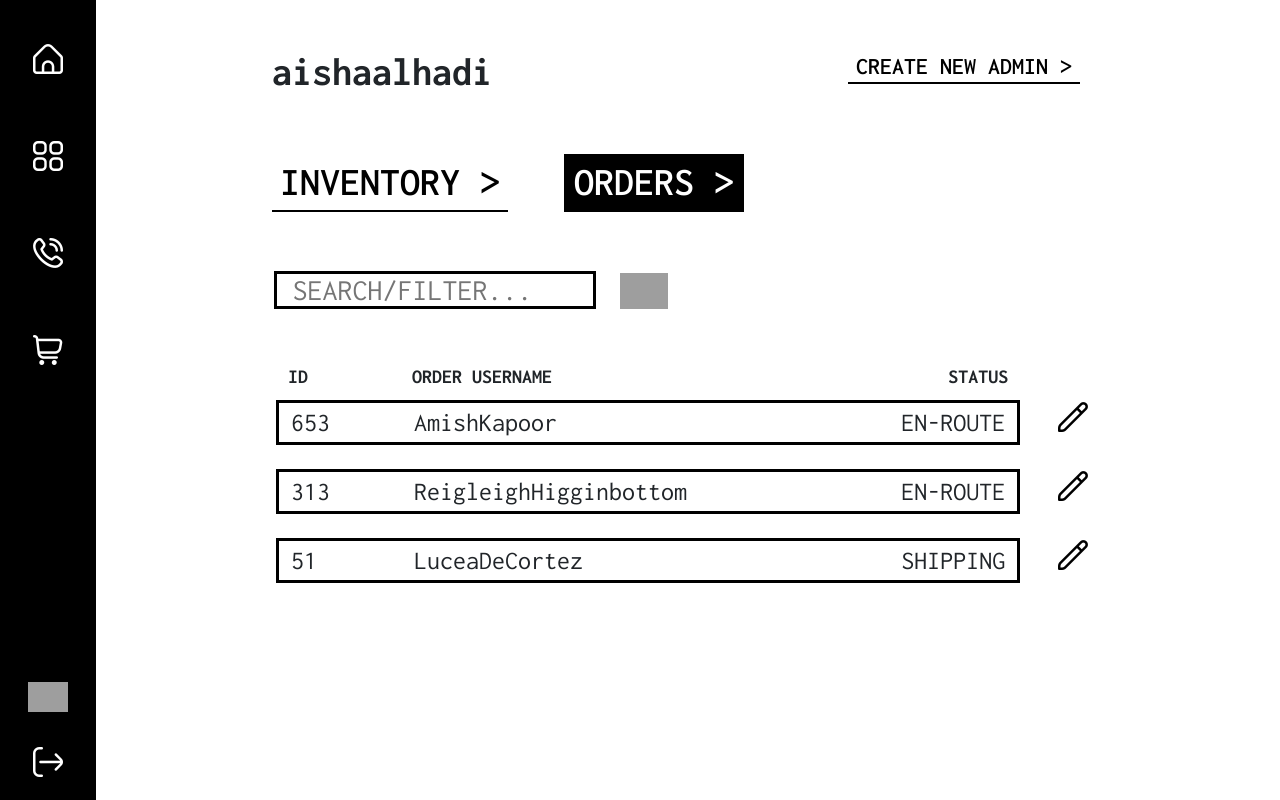
After one commit to rjventu/drape-website, a PHP site: page /admin/admin-orders.php in a window 1280 px wide. The commit adds this page. Run offline with PHP 8.4, Linux system fonts and the light colour scheme; some libraries are stand-ins or nearby versions; grey boxes are pictures that could not be loaded.

Commit message:
User panels UI
+ Completed admin and client panels UI

```diff
--- /dev/null
+++ b/src/admin/admin-orders.php
@@ -0,0 +1,107 @@
+<!DOCTYPE html>
+<html lang="en">
+
+<!-- HEAD TAGS -->
+<?php include("../head-tags.php")?>
+
+<body>
+
+    <!-- SIDEBAR -->
+    <?php include("../sidebar-admin.php")?>
+
+    <!-- MAIN CONTENT -->
+    <main class="admin-wrapper">
+
+        <!-- HEADER -->
+        <section class="user-info mb-5">
+          <div class="row">
+            <div class="col d-flex justify-content-between">
+              <h1>aishaalhadi</h1>
+              <a href="#" class="btn-black">CREATE NEW ADMIN ></a>
+            </div>
+          </div>
+        </section>
+
+        <!-- PANEL NAVIGATION -->
+        <section class="panel-navigation mb-5">
+          <div class="row">
+            <div class="col">
+              <a href="admin-inventory.php" class="btn-black me-5">INVENTORY ></a>
+              <a href="admin-orders.php" class="btn-black-active">ORDERS ></a>
+            </div>
+          </div>
+        </section>
+
+        <!-- TABLE -->
+        <section class="panel-table-wrapper">
+
+          <!-- Search Bar -->
+          <div class="row search-row">
+            <div class="col d-flex justify-content-between align-items-center">
+              <div class="search-bar">
+                <form action="#" method="post" enctype="multipart/form-data">
+                  <input type="text" name="search_item" placeholder="SEARCH/FILTER...">
+                  <input type="submit" name="filter" value="">
+                </form>
+              </div>
+            </div>
+          </div>
+
+          <!-- Actual Table -->
+          <div class="row mt-5 panel-table">
+            <div class="col pe-0">
+
+              <!-- Table Head -->
+              <div class="row panel-table-head mb-2">
+                <div class="col pth-contents-wrapper">
+                  <div class="row">
+                    <p class="col-2 mb-0">ID</p>
+                    <p class="col mb-0">Order Username</p>
+                    <p class="col-3 mb-0 text-end">Status</p>
+                  </div>
+                </div>
+                <div class="col-1"></div>
+              </div>
+
+              <!-- Table Body -->
+              <div class="row panel-table-body mb-4">
+                <div class="col ptb-contents-wrapper" onclick="alert('you clicked me')">
+                  <div class="row">
+                    <p class="col-2 mb-0">653</p>
+                    <p class="col mb-0 ptb-username">AmishKapoor</p>
+                    <p class="col-3 mb-0 text-end">EN-ROUTE</p>
+                  </div>
+                </div>
+                <div class="col-1 ptb-links"><a href="#"><i class="fi fi-rr-pencil"></i></a></div>
+              </div>
+
+              <div class="row panel-table-body mb-4">
+                <div class="col ptb-contents-wrapper" onclick="alert('you clicked me')">
+                  <div class="row">
+                    <p class="col-2 mb-0">313</p>
+                    <p class="col mb-0 ptb-username">ReigleighHigginbottom</p>
+                    <p class="col-3 mb-0 text-end">EN-ROUTE</p>
+                  </div>
+                </div>
+                <div class="col-1 ptb-links"><a href="#"><i class="fi fi-rr-pencil"></i></a></div>
+              </div>
+
+              <div class="row panel-table-body mb-4">
+                <div class="col ptb-contents-wrapper" onclick="alert('you clicked me')">
+                  <div class="row">
+                    <p class="col-2 mb-0">51</p>
+                    <p class="col mb-0 ptb-username">LuceaDeCortez</p>
+                    <p class="col-3 mb-0 text-end">SHIPPING</p>
+                  </div>
+                </div>
+                <div class="col-1 ptb-links"><a href="#"><i class="fi fi-rr-pencil"></i></a></div>
+              </div>
+
+            </div>
+          </div>
+        </section>
+
+    </main>
+
+</body>
+</html>
--- a/src/head-tags.php
+++ b/src/head-tags.php
@@ -12,4 +12,5 @@
 
     <!-- CSS STYLESHEET LINK -->
     <link rel="stylesheet" href="../styles/main.css">
+    <link rel="stylesheet" href="../styles/panels.css">
 </head>
--- /dev/null
+++ b/src/sidebar-admin.php
@@ -0,0 +1,38 @@
+<div class="sidebar">
+  <nav class="sidebar-nav">
+    <ul class="nav flex-column justify-content-between">
+      <div class="top-links">
+        <li class="nav-item">
+          <a class="nav-link d-flex" aria-current="page" href="../main/index.php">
+            <i class="fi fi-rr-home"></i>
+          </a>
+        </li>
+        <li class="nav-item">
+          <a class="nav-link d-flex" href="../main/shop.php">
+            <i class="fi fi-rr-apps"></i>
+          </a>
+        </li>
+        <li class="nav-item">
+          <a class="nav-link d-flex" href="../main/contacts.php">
+            <i class="fi fi-rr-phone-call"></i>
+          </a>
+        </li>
+        <li class="nav-item">
+          <a class="nav-link d-flex" href="../main/cart.php">
+            <i class="fi fi-rr-shopping-cart"></i>
+          </a>
+        </li>
+      </div>
+      <div class="bottom-links">
+        <li class="nav-item bottom-links">
+          <a class="nav-link d-flex" aria-current="page" href="#">
+            <img src="../../icons/admin.png" id="active-icon">
+          </a>
+          <a class="nav-link d-flex" href="#">
+            <i class="fi fi-rr-exit"></i>
+          </a>
+        </li>
+      </div>
+    </ul>
+  </nav>
+</div>
--- a/src/styles/main.css
+++ b/src/styles/main.css
@@ -243,7 +243,9 @@ main {
     position: relative;
     z-index: 1;
     overflow: hidden;
-    margin: 0 4rem 3rem 0;
+    padding-left: 0.5rem;
+    padding-right: 0.5rem;
+    /* margin: 0 4rem 3rem 0; */
 }
 .btn-black::before {
     content: '';
--- /dev/null
+++ b/src/styles/panels.css
@@ -0,0 +1,171 @@
+/*  TABLE OF CONTENTS
+
+    [0] BUTTONS
+    [1] SIDEBAR
+    [2] ADMIN AND CLIENT PANELS
+    [3] TABLE
+
+/*
+
+/* [0] BUTTONS */
+
+.btn-black-active {
+  font-size: 40px;
+  font-weight: 600;
+  display: inline-block;
+  color: white;
+  text-decoration: none;
+  position: relative;
+  z-index: 1;
+  overflow: hidden;
+  background-color: #000000;
+  padding-left: 10px;
+  padding-right: 10px;
+  /* margin: 0 4rem 3rem 0; */
+}
+
+.btn-black-active::before {
+  content: '';
+  position: absolute;
+  top: 0;
+  left: 0;
+  width: 100%;
+  height: 2px;
+  background-color: white;
+  transition: height 0.1s ease;
+  z-index: -1;
+}
+
+.btn-black-active:hover {
+  text-decoration: none;
+  color: black;
+  transition: 0.1s ease;
+}
+
+.btn-black-active:hover::before {
+  height: 97%;
+}
+
+/* [1] SIDEBAR */
+
+.bottom-links #active-icon {
+  width: 40px;
+  /* width: 30px; */
+}
+
+.nav-link {
+  align-items: center;
+  justify-content: center;
+}
+
+/* [2] ADMIN AND CLIENT PANELS */
+
+.admin-wrapper,
+.client-wrapper{
+  margin-block: 3rem;
+  margin-inline: 17rem 12rem;
+}
+
+.user-info h1{
+  font-weight: bold;
+}
+
+.user-info .btn-black{
+  text-align: center;
+  font-size: 24px;
+  width: fit-content;
+  height: fit-content;
+  margin: 0 0.5rem 0 0.5rem;
+}
+
+.search-bar input{
+  height: 100%;
+  font-size: 30px;
+}
+
+.search-bar input:first-of-type{
+  width: fit-content;
+  border: 3px solid black;
+  border-radius: 0;
+  padding: 0 0 0 1rem;
+  margin: 0 1rem 0 0;
+}
+
+.search-bar input:focus {
+  outline: none;
+  border-color: rgb(0, 0, 0);
+  box-shadow: inset 0 1px 1px rgba(0, 0, 0, 0.075), 0 0 8px rgb(55, 55, 55, 0.6);
+}
+
+.search-bar input:last-of-type{
+  width: 3rem;
+  border: none;
+  background: url('../../icons/search.png');
+  background-size: contain;
+  background-position: center;
+  background-repeat: no-repeat;
+  -webkit-transform: scaleX(-1);
+  transform: scaleX(-1);
+}
+
+.panel-table-wrapper .btn-black{
+  font-size: 30px;
+}
+
+/* [3] TABLE */
+
+.panel-table {
+  font-size: 26px;
+  text-transform: uppercase;
+  width: 100%;
+}
+
+.search-row{
+  padding-left: 0.1rem;
+}
+
+.search-bar{
+  text-transform: none;
+}
+
+.panel-table-head,
+.panel-table-body{
+  padding-left: 1rem;
+}
+
+.panel-table-head{
+  font-size: 20px;
+  font-weight: bold;
+}
+
+.ptb-links{
+  text-align: end;
+  padding-right: 0;
+}
+
+.ptb-links a{
+  text-decoration: none;
+  color: #000000;
+  transition: ease 0.2s;
+}
+
+.ptb-links a:hover{
+  transition: ease 0.2s;
+  color: rgb(103, 203, 236);
+}
+
+.ptb-contents-wrapper{
+  border: 3px solid black;
+  transition: ease-in-out 0.2s;
+}
+
+.ptb-contents-wrapper:hover{
+  border-color: rgb(0, 0, 0);
+  box-shadow: inset 0 1px 1px rgba(0, 0, 0, 0.075), 0 0 8px rgb(55, 55, 55, 0.6);
+  transition: ease-in-out 0.2s;
+  cursor: pointer;
+}
+
+.ptb-username{
+  text-transform: none;
+}
```
Also changed, not shown: src/admin/admin-inventory.php (added, +114 -0 lines), src/client/client-orders.php (added, +87 -0 lines), src/sidebar-client.php (added, +38 -0 lines), src/sidebar.php (+9 -9 lines), icons/1.png (added), icons/2.png (added), icons/admin.png (added), icons/apps.png (renamed from active/apps.png), icons/home.png (renamed from active/home.png), icons/phone-call.png (renamed from active/phone-call.png), icons/search.png (added), icons/shopping-cart.png (renamed from active/shopping-cart.png), icons/user.png (added).
